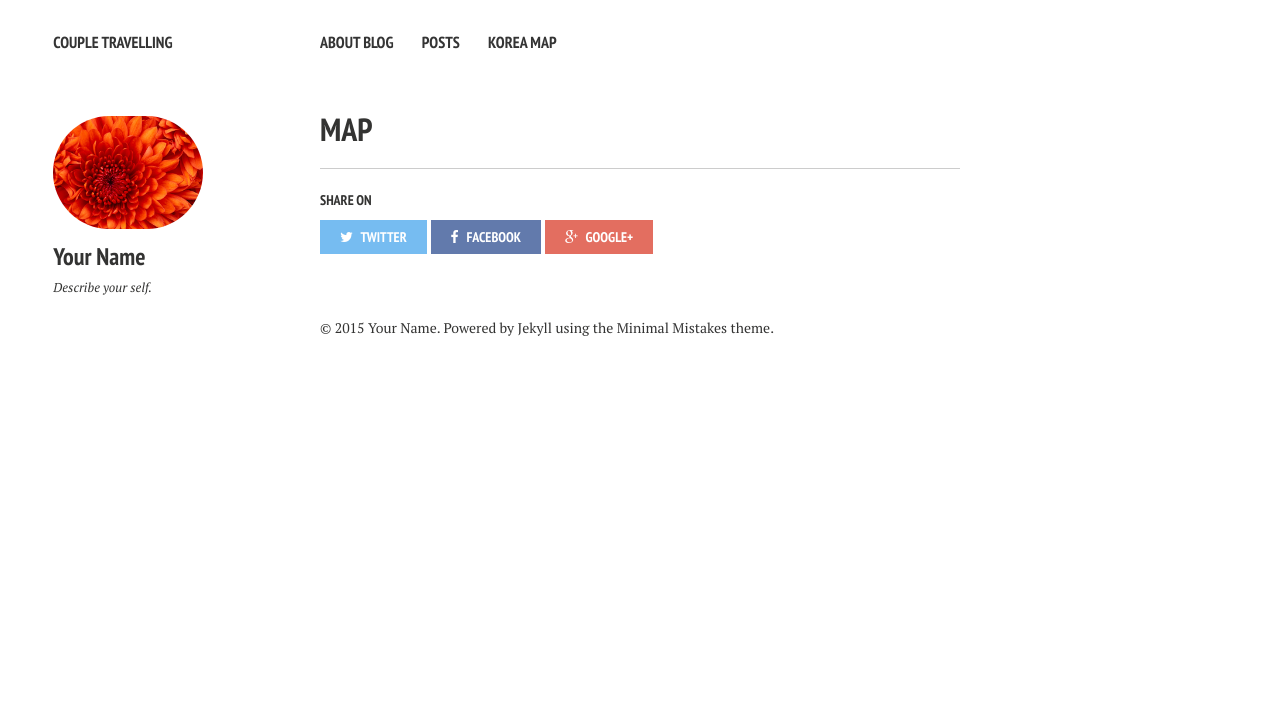
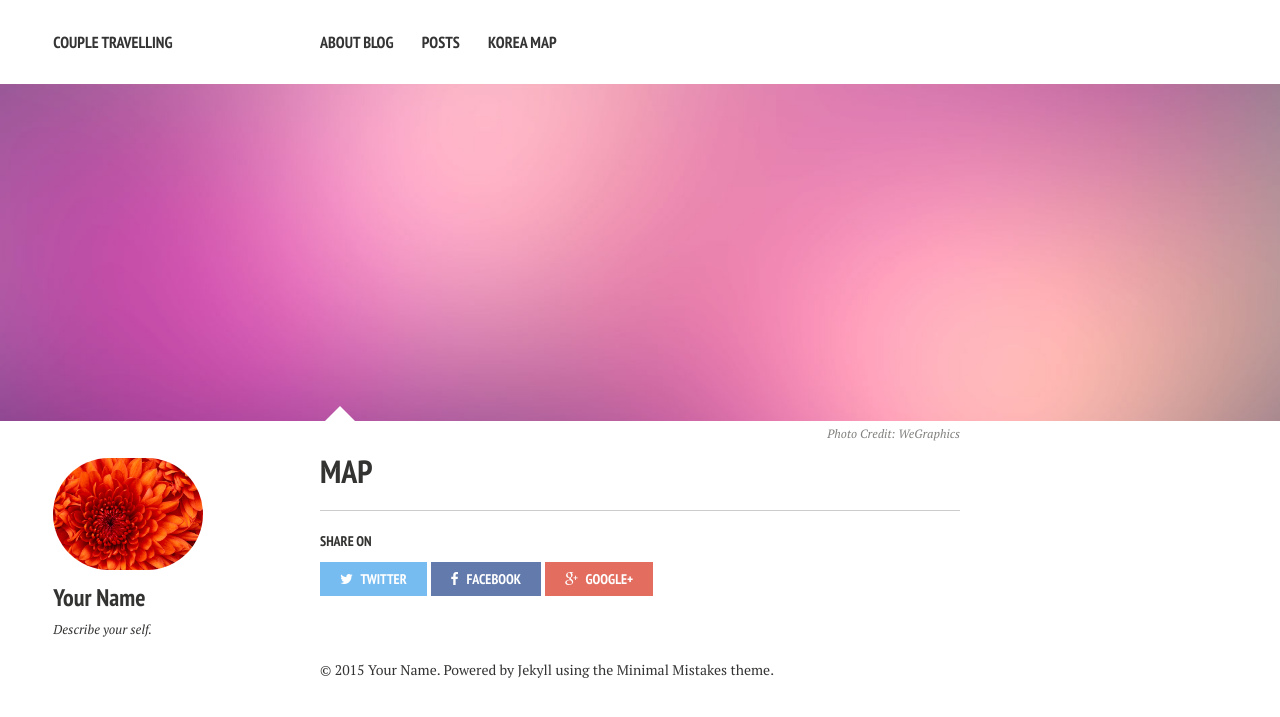
Before and after one commit to shinojin/shinojin.github.com, a Jekyll site: the page built from theme-setup/index.md, in a window 1280 px wide. Shown: the top 717 px of the page. Built offline with Jekyll 4.4.1, drawn with Linux system fonts in a browser that asks for light colours; nearby versions of some CDN libraries.

Commit message:
Update index.md

```diff
--- a/theme-setup/index.md
+++ b/theme-setup/index.md
@@ -3,5 +3,8 @@ layout: page
 title: MAP
 modified: 2014-07-31T13:23:02.362000-04:00
 excerpt: "Instructions on how to install and customize the Jekyll theme Minimal Mistakes."
-
+image:
+  feature: sample-image-3.jpg
+  credit: WeGraphics
+  creditlink: http://wegraphics.net/downloads/free-ultimate-blurred-background-pack/
 ---
```
